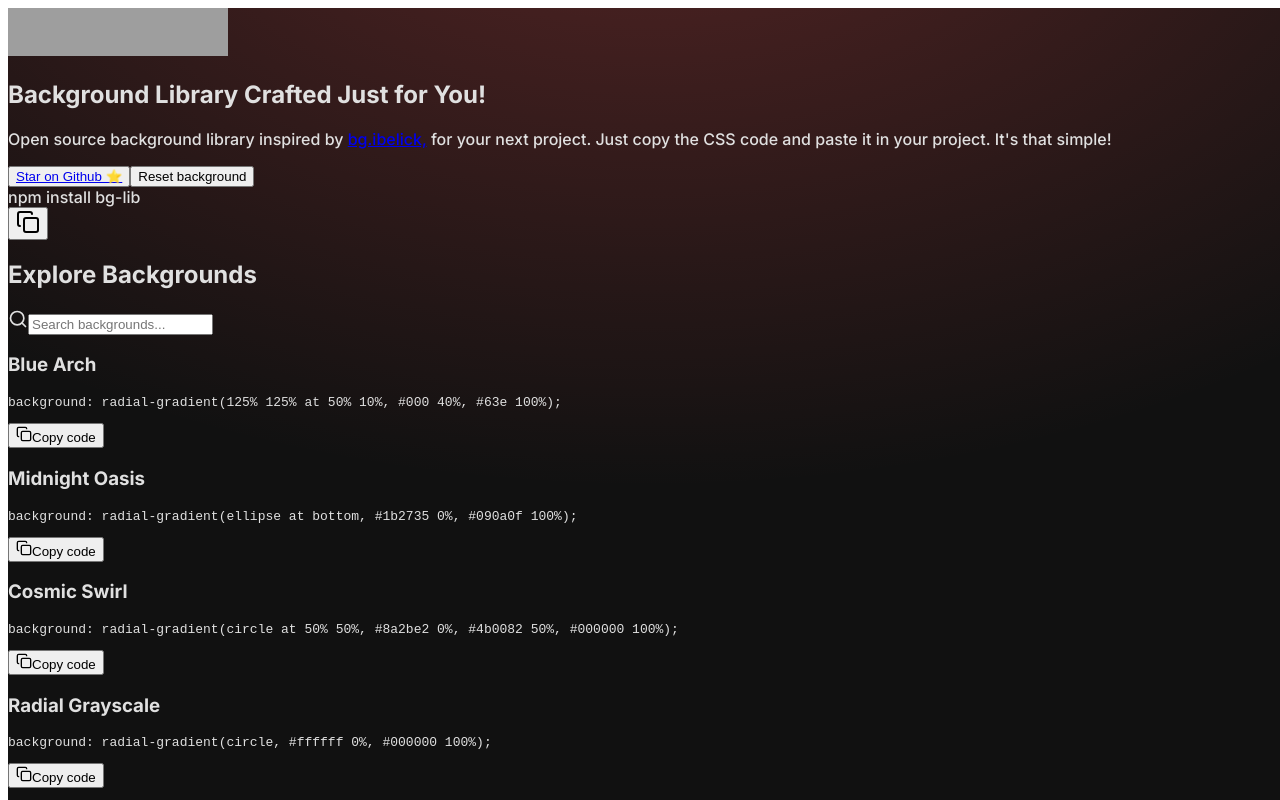
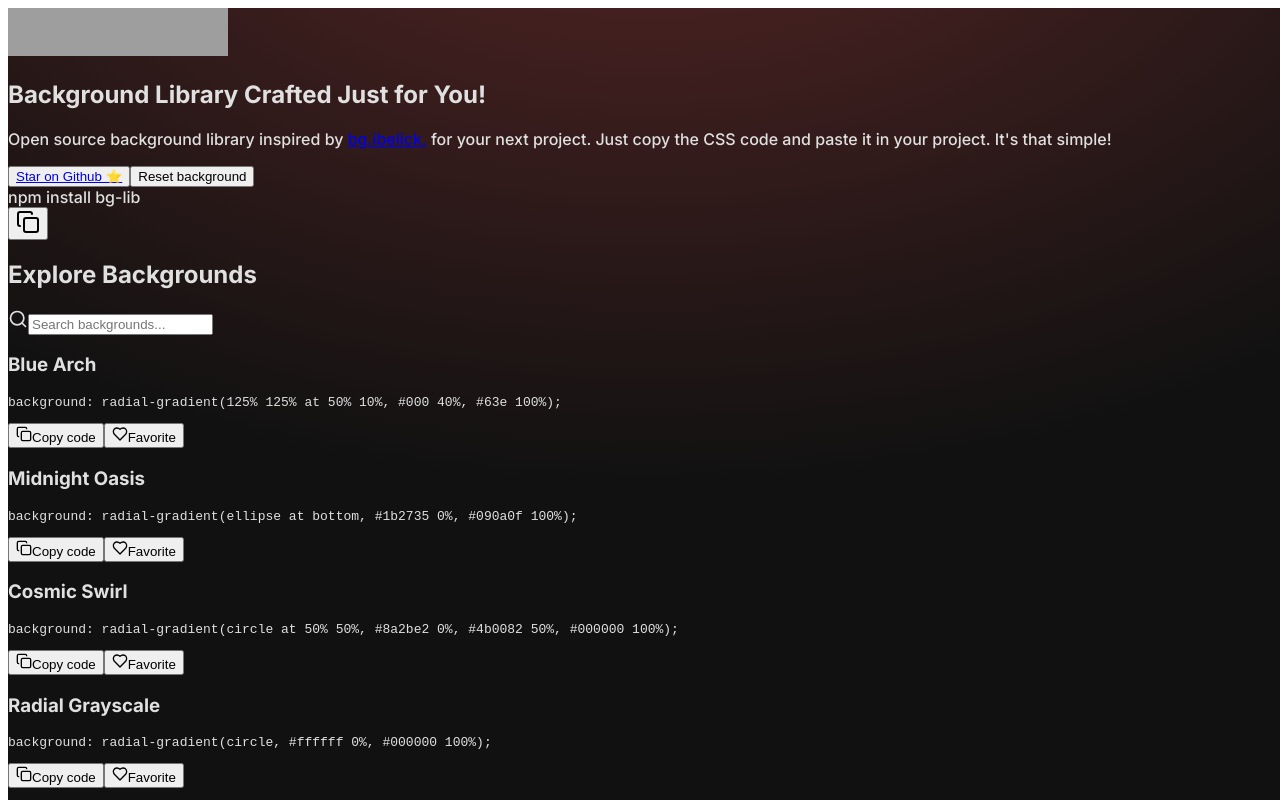
Before and after one commit to zaid-commits/BgLib, a Next.js app: page /BackgroundLibrary in a window 1280 px wide. Built offline with nearby package versions, Linux system fonts and the light colour scheme; grey boxes are pictures that could not be loaded.

Commit message:
added favourite and saved it into local storage

```diff
--- a/src/components/BackgroundCard.tsx
+++ b/src/components/BackgroundCard.tsx
@@ -1,34 +1,51 @@
-import React, { useState } from 'react'
-import { Button } from "@/components/ui/button"
-import { Card, CardContent, CardFooter } from "@/components/ui/card"
-import { Copy, Check } from 'lucide-react'
-import toast from 'react-hot-toast'
+import React, { useState, useEffect } from 'react';
+import { Button } from "@/components/ui/button";
+import { Card, CardContent, CardFooter } from "@/components/ui/card";
+import { Copy, Check, Heart } from 'lucide-react';
+import toast from 'react-hot-toast';
 
 interface BackgroundCardProps {
-  title: string
-  code: string
-  gradient: string
-  onTryGradient: (gradient: string) => void
+  title: string;
+  code: string;
+  gradient: string;
+  onTryGradient: (gradient: string) => void;
 }
 
 export const BackgroundCard: React.FC<BackgroundCardProps> = ({ title, code, gradient, onTryGradient }) => {
-  const [copied, setCopied] = useState(false)
+  const [copied, setCopied] = useState(false);
+  const [liked, setLiked] = useState(false);
+
+  // Use the title or a unique identifier as the key for local storage
+  const storageKey = `favorite-${title}`;
+
+  useEffect(() => {
+    // Check local storage to see if this gradient is favorited
+    const isFavorited = localStorage.getItem(storageKey) === 'true';
+    setLiked(isFavorited);
+  }, [storageKey]);
 
   const handleCopy = () => {
-    navigator.clipboard.writeText(code)
-    setCopied(true)
-    toast.success('Code copied to clipboard!')
-    setTimeout(() => setCopied(false), 2000)
-  }
+    navigator.clipboard.writeText(code);
+    setCopied(true);
+    toast.success('Code copied to clipboard!');
+    setTimeout(() => setCopied(false), 2000);
+  };
+
+  const toggleLike = () => {
+    const newLikedStatus = !liked;
+    setLiked(newLikedStatus);
+    localStorage.setItem(storageKey, JSON.stringify(newLikedStatus)); // Update local storage
+    toast.success(newLikedStatus ? 'Added to favorites!' : 'Removed from favorites!');
+  };
 
   return (
-    <Card className="overflow-hidden cursor-pointer" onClick={() => onTryGradient(gradient)}>
+    <Card className="overflow-hidden cursor-pointer transition-transform hover:scale-105" onClick={() => onTryGradient(gradient)}>
       <div className="h-40" style={{ background: gradient }}></div>
       <CardContent className="p-4">
         <h3 className="text-lg font-semibold mb-2">{title}</h3>
         <pre className="text-sm bg-gray-100 p-2 rounded overflow-x-auto">{code}</pre>
       </CardContent>
-      <CardFooter className="bg-gray-50 p-4 flex justify-between">
+      <CardFooter className="bg-gray-50 p-4 flex justify-between items-center">
         <Button onClick={handleCopy} variant="outline" className="flex-1 mr-2 justify-center">
           {copied ? (
             <>
@@ -42,7 +59,11 @@ export const BackgroundCard: React.FC<BackgroundCardProps> = ({ title, code, gra
             </>
           )}
         </Button>
+        <Button onClick={toggleLike} variant="outline" className="flex-1 ml-2 justify-center">
+          <Heart size={16} className={`mr-2 ${liked ? 'text-red-500' : ''}`} />
+          {liked ? 'Favorited' : 'Favorite'}
+        </Button>
       </CardFooter>
     </Card>
-  )
-}
+  );
+};
```
